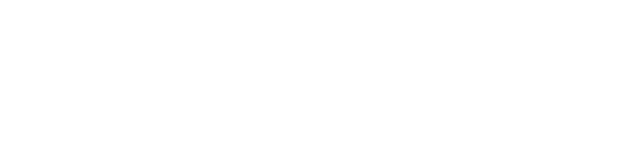
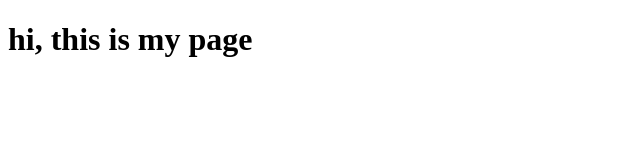
Before and after one commit to fxa5199/website1, a plain HTML site: page index.html in a window 1280 px wide. Shown: the whole page, without its empty margins (0-640 px from the left). Drawn offline with Linux system fonts and the light colour scheme.

Commit message:
title added

```diff
--- a/index.html
+++ b/index.html
@@ -6,6 +6,6 @@
     <title>website1</title>
 </head>
 <body>
-
+   <h1>hi, this is my page</h1>
 </body>
 </html>
```
